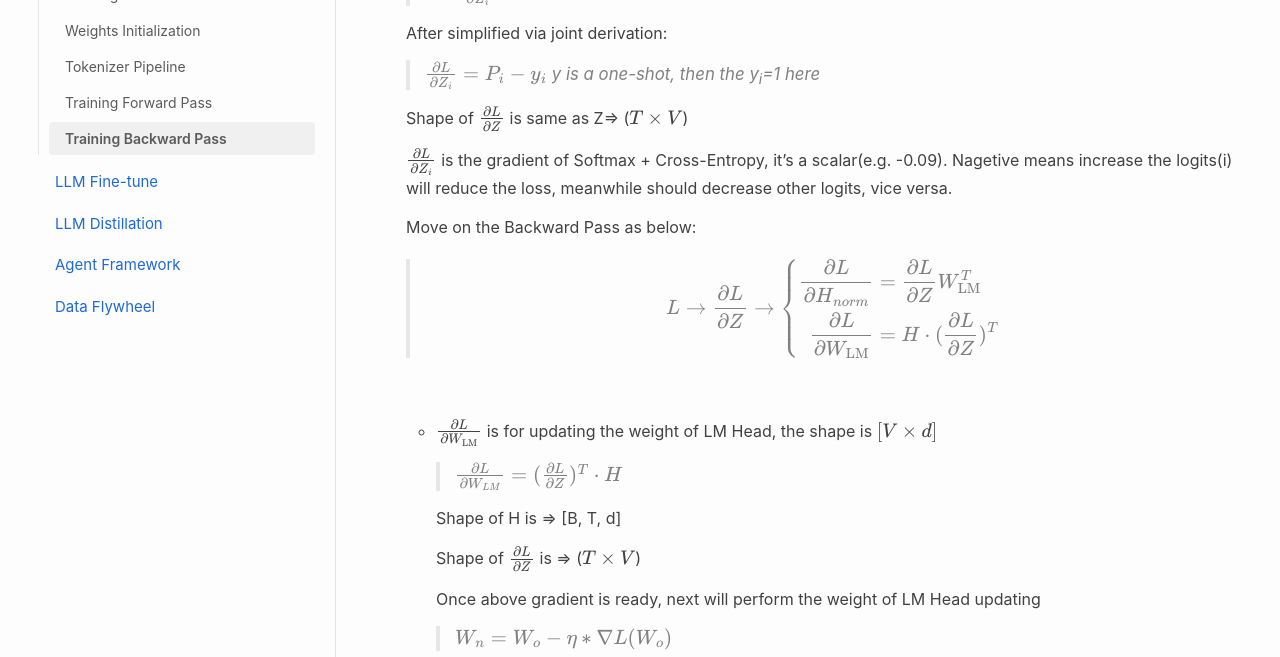
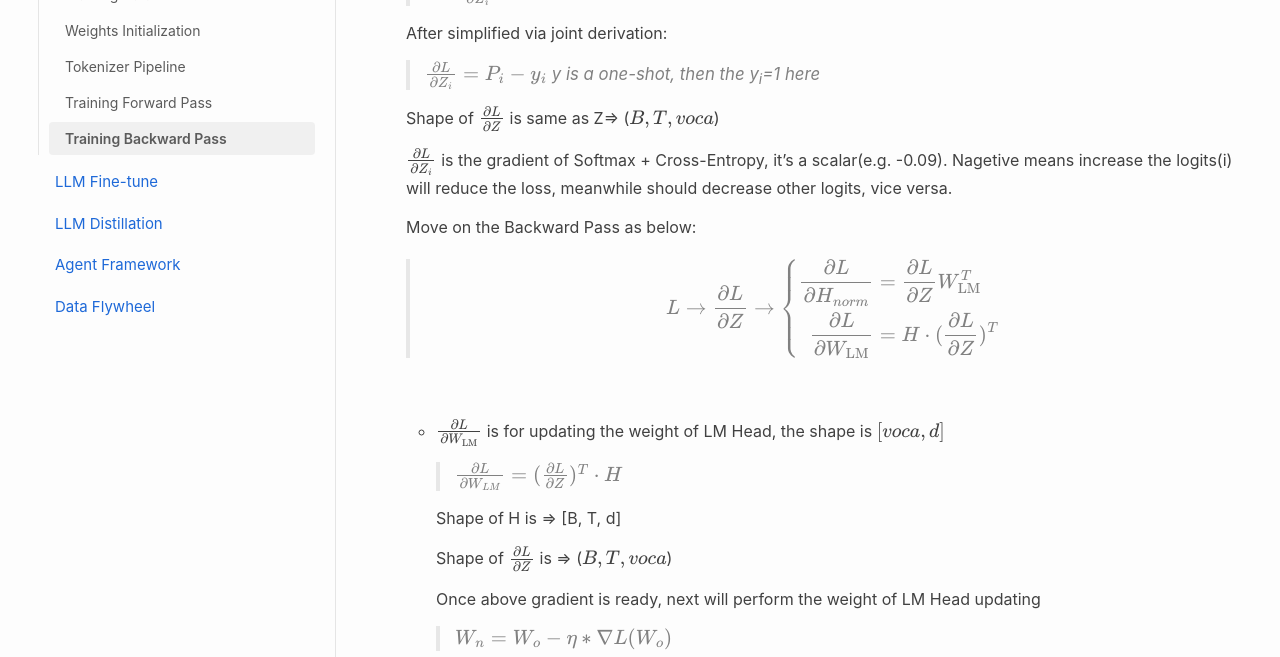
Before and after one commit to ChrisZhu2050/chriszhu2050.github.io, a Jekyll site: the page built from docs/llm-essential-backward-pass.md, in a window 1280 px wide and 900 px high, scrolled down 374 px. Shown: the part 155-812 px from the top of the window. Built offline with Jekyll 4.4.1, drawn with Linux system fonts in a browser that asks for light colours; nearby versions of some CDN libraries; formulas are drawn with MathJax 3.

Commit message:
Update llm-essential-backward-pass.md

```diff
--- a/docs/llm-essential-backward-pass.md
+++ b/docs/llm-essential-backward-pass.md
@@ -48,7 +48,7 @@ title: "Training Backward Pass"
         $$
       > y is a one-shot, then the y<sub>i</sub>=1 here
 
-      Shape of $\frac{\partial L}{\partial Z}$ is same as Z=> ($T \times V$)
+      Shape of $\frac{\partial L}{\partial Z}$ is same as Z=> ($B,T,voca$)
 
     $\frac{\partial L}{\partial Z_i}$ is the gradient of Softmax + Cross-Entropy, it's a scalar(e.g. -0.09).
     Nagetive means increase the logits(i) will reduce the loss, meanwhile should decrease other logits, vice versa.
@@ -76,7 +76,7 @@ title: "Training Backward Pass"
 
     <br>
 
-     - $\frac{\partial L}{\partial W_{\mathrm{LM}}}$ is for updating the weight of LM Head, the shape is  $[V \times d]$
+     - $\frac{\partial L}{\partial W_{\mathrm{LM}}}$ is for updating the weight of LM Head, the shape is  $[voca, d]$
 
        > $
          \frac{\partial L}{\partial W_{LM}} = (\frac{\partial L}{\partial Z})^T \cdot H
@@ -84,7 +84,7 @@ title: "Training Backward Pass"
 
          Shape of H is => [B, T, d]
 
-         Shape of $\frac{\partial L}{\partial Z}$ is => ($T \times V$)
+         Shape of $\frac{\partial L}{\partial Z}$ is => ($B,T, voca$)
 
        Once above gradient is ready, next will perform the weight of LM Head updating
        > $W_n=W_o - η*\nabla L(W_o)$
```
